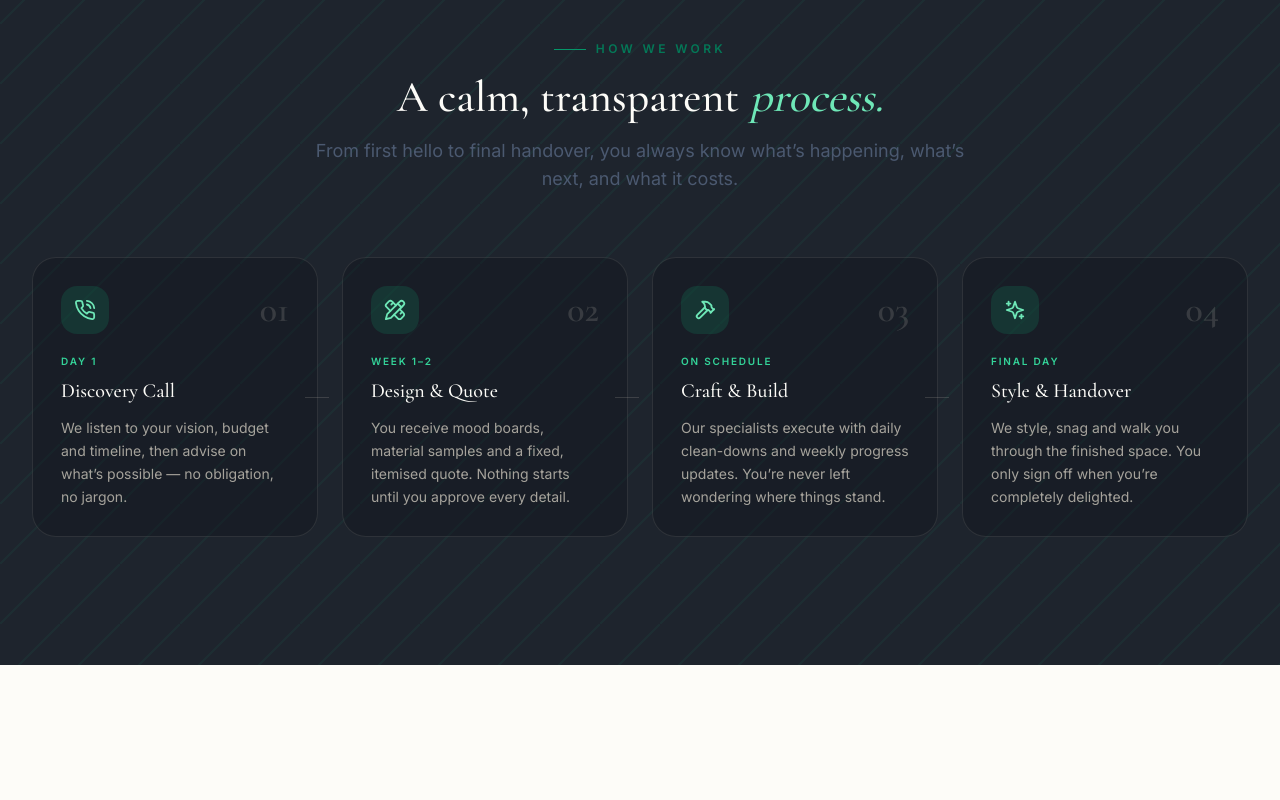
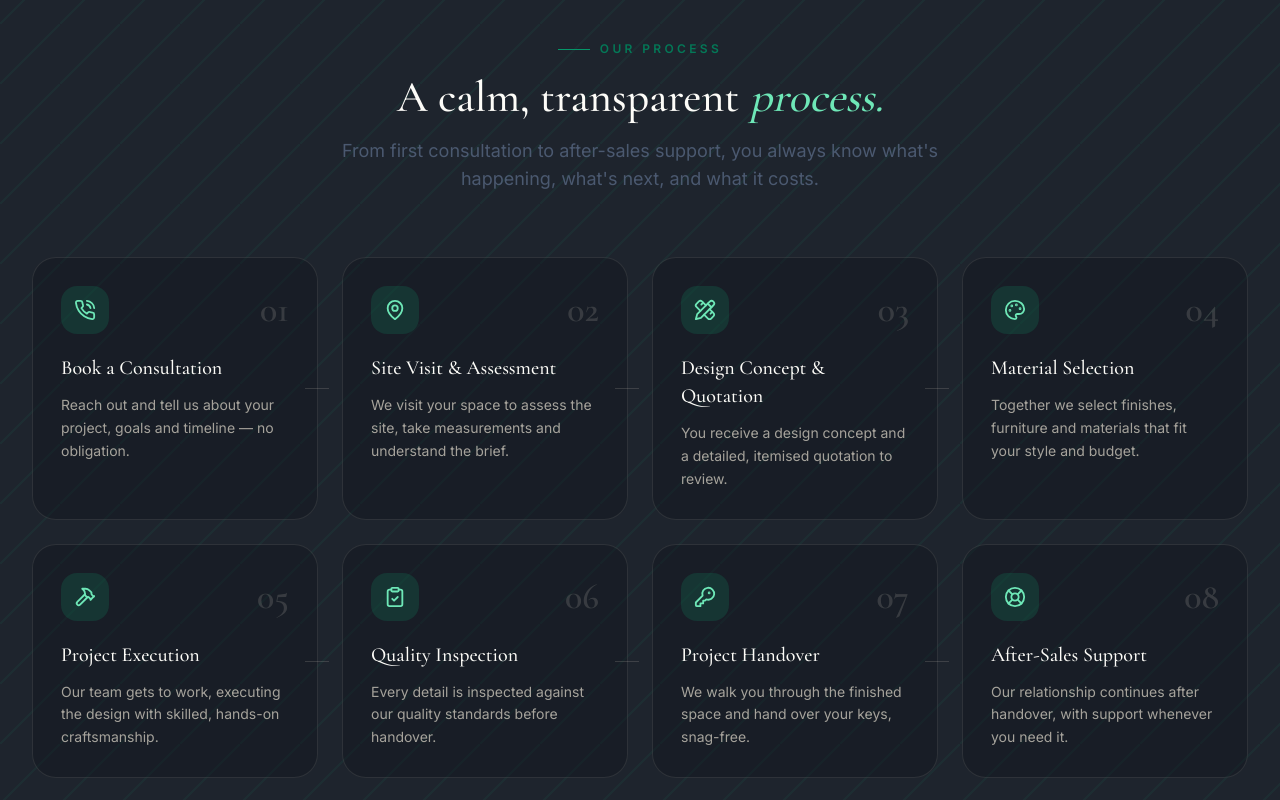
Before and after one commit to bradox157/Berkshire-interiors, a React (Vite) app: page / in a window 1280 px wide. Shown: the part 9300-10100 px from the top of the page. Built offline with nearby package versions, Linux system fonts and the light colour scheme; no server answers.

Commit message:
Update Process.tsx

```diff
--- a/src/components/sections/Process.tsx
+++ b/src/components/sections/Process.tsx
@@ -1,31 +1,56 @@
 import { SectionHeading } from '@/components/SectionHeading';
 import { Reveal } from '@/components/Reveal';
-import { PhoneCall, PencilRuler, Hammer, Sparkles } from 'lucide-react';
+import {
+  PhoneCall,
+  MapPin,
+  PencilRuler,
+  Palette,
+  Hammer,
+  ClipboardCheck,
+  KeyRound,
+  LifeBuoy,
+} from 'lucide-react';
 
 const steps = [
   {
     icon: PhoneCall,
-    title: 'Discovery Call',
-    duration: 'Day 1',
-    body: 'We listen to your vision, budget and timeline, then advise on what’s possible — no obligation, no jargon.',
+    title: 'Book a Consultation',
+    body: 'Reach out and tell us about your project, goals and timeline — no obligation.',
+  },
+  {
+    icon: MapPin,
+    title: 'Site Visit & Assessment',
+    body: 'We visit your space to assess the site, take measurements and understand the brief.',
   },
   {
     icon: PencilRuler,
-    title: 'Design & Quote',
-    duration: 'Week 1–2',
-    body: 'You receive mood boards, material samples and a fixed, itemised quote. Nothing starts until you approve every detail.',
+    title: 'Design Concept & Quotation',
+    body: 'You receive a design concept and a detailed, itemised quotation to review.',
+  },
+  {
+    icon: Palette,
+    title: 'Material Selection',
+    body: 'Together we select finishes, furniture and materials that fit your style and budget.',
   },
   {
     icon: Hammer,
-    title: 'Craft & Build',
-    duration: 'On schedule',
-    body: 'Our specialists execute with daily clean-downs and weekly progress updates. You’re never left wondering where things stand.',
+    title: 'Project Execution',
+    body: 'Our team gets to work, executing the design with skilled, hands-on craftsmanship.',
   },
   {
-    icon: Sparkles,
-    title: 'Style & Handover',
-    duration: 'Final day',
-    body: 'We style, snag and walk you through the finished space. You only sign off when you’re completely delighted.',
+    icon: ClipboardCheck,
+    title: 'Quality Inspection',
+    body: 'Every detail is inspected against our quality standards before handover.',
+  },
+  {
+    icon: KeyRound,
+    title: 'Project Handover',
+    body: 'We walk you through the finished space and hand over your keys, snag-free.',
+  },
+  {
+    icon: LifeBuoy,
+    title: 'After-Sales Support',
+    body: 'Our relationship continues after handover, with support whenever you need it.',
   },
 ];
 
@@ -42,21 +67,23 @@ export function Process() {
       />
       <div className="relative mx-auto max-w-7xl px-5 sm:px-8">
         <SectionHeading
-          eyebrow="How We Work"
+          eyebrow="Our Process"
           title={
             <span className="text-cream-50">
               A calm, transparent <span className="italic text-emerald-300">process.</span>
             </span>
           }
-          description="From first hello to final handover, you always know what’s happening, what’s next, and what it costs."
+          description="From first consultation to after-sales support, you always know what's happening, what's next, and what it costs."
         />
 
         <div className="mt-16 grid gap-6 sm:grid-cols-2 lg:grid-cols-4">
-          {steps.map((step, i) => (
-            <Reveal key={step.title} delay={i * 120}>
+          {steps.map((step, i) => {
+            const isLastInRow = (i + 1) % 4 === 0;
+            return (
+              <Reveal key={step.title} delay={(i % 4) * 120}>
                 <div className="group relative h-full rounded-3xl border border-cream-200/10 bg-ink-950/40 p-7 backdrop-blur transition-all duration-300 hover:border-emerald-400/30 hover:bg-ink-950/70">
                   {/* Connector line */}
-                {i < steps.length - 1 && (
+                  {i < steps.length - 1 && !isLastInRow && (
                     <span className="absolute -right-3 top-1/2 hidden h-px w-6 bg-cream-200/15 lg:block" />
                   )}
                   <div className="flex items-center justify-between">
@@ -64,17 +91,15 @@ export function Process() {
                       <step.icon size={22} />
                     </span>
                     <span className="font-serif text-4xl font-semibold text-cream-200/15">
-                    0{i + 1}
+                      {String(i + 1).padStart(2, '0')}
                     </span>
                   </div>
-                <div className="mt-5 text-[0.625rem] font-semibold uppercase tracking-[0.18em] text-emerald-400">
-                  {step.duration}
-                </div>
-                <h3 className="mt-2 font-serif text-xl font-medium text-cream-50">{step.title}</h3>
+                  <h3 className="mt-5 font-serif text-xl font-medium text-cream-50">{step.title}</h3>
                   <p className="mt-3 text-sm leading-relaxed text-cream-200/65">{step.body}</p>
                 </div>
               </Reveal>
-          ))}
+            );
+          })}
         </div>
       </div>
     </section>
```
Lines whose indentation alone changed are shown as unchanged.
